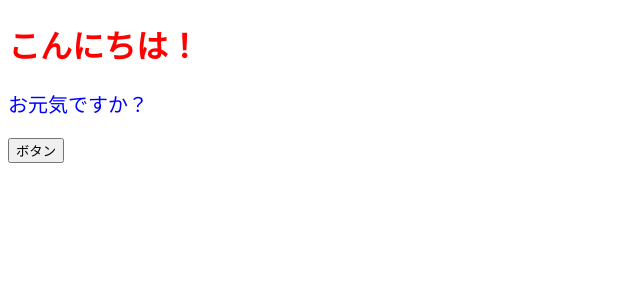
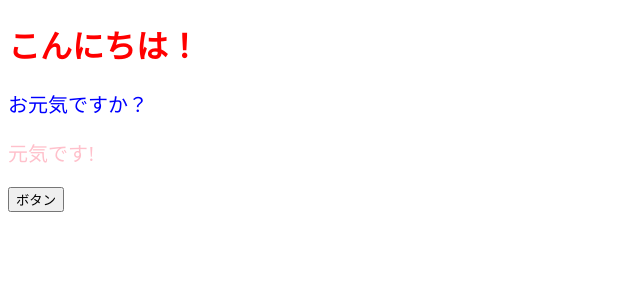
Before and after one commit to zamami/study_react, a React (Create React App) app: page / in a window 1280 px wide. Shown: the top 300 px of the page, without its empty margins (0-640 px from the left). Built offline with nearby package versions, Linux system fonts and the light colour scheme.

Commit message:
propの基本使用

```diff
--- a/src/App.jsx
+++ b/src/App.jsx
@@ -1,4 +1,6 @@
 // コンポーネントのファイルは.jsx
+
+import { ColoredMessage } from "./components/ColoredMessage";
 
 export const App = () => {
 
@@ -7,15 +9,11 @@
     alert();
   };
 
-  const contentStyle = {
-    color: "blue",
-   fontSize: "20px"  // ※font-sizeではない。JSではオブジェクトのプロパティに-は使えない
-  };
-
   return (
     <>
       <h1 style={{ color: "red" }}>こんにちは！</h1>
-      <p style={contentStyle}>お元気ですか？</p>
+      <ColoredMessage color="blue" message="お元気ですか？" />
+      <ColoredMessage color="pink" message="元気です!" />
       <button onClick={onClickButton}>ボタン</button>
     </>
   );
--- /dev/null
+++ b/src/components/ColoredMessage.jsx
@@ -0,0 +1,8 @@
+export const ColoredMessage = (props) => {
+  const contentStyle = {
+    color: props.color,
+   fontSize: "20px"
+  };
+
+  return <p style={ contentStyle }>{props.message}</p>;
+};
```
